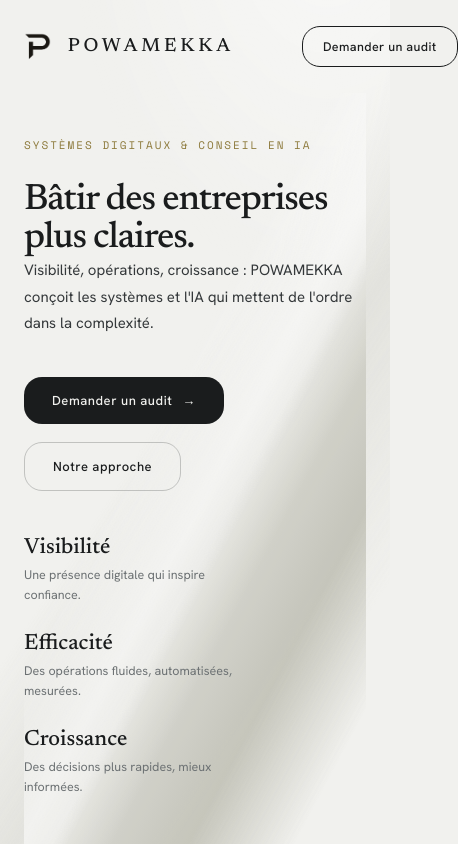
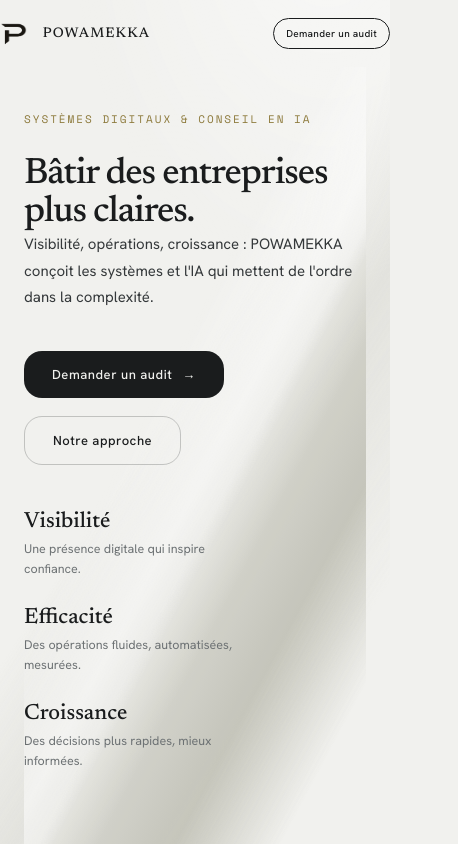
Before and after one commit to ozaance/realpowamekka, a Next.js app: page / in a window 390 px wide. Shown: the top 844 px of the page, 458 px wide, since content can reach past the window. Built offline with nearby package versions, Linux system fonts and the light colour scheme; a web font is replaced by a local one.

Commit message:
Fix navbar mobile overflow

```diff
--- a/styles/hikari-v2.css
+++ b/styles/hikari-v2.css
@@ -395,3 +395,12 @@
 .cbox.after .order .mod{stroke:var(--gold);opacity:.9;stroke-width:1.8}
 .cbox.after .order .ln{stroke:var(--gold);opacity:.62;stroke-width:1.6}
 .cbox.before .tangle path{fill:none;stroke:var(--ink-dim);stroke-width:1.3;opacity:.42}
+
+/* ---------- RESPONSIVE FIX : navbar mobile ---------- */
+@media (max-width: 540px) {
+  .navbar { padding: 0; }
+  .v-nav { padding: 18px 0; gap: 10px; }
+  .brand .wm { font-size: 14px; letter-spacing: 0.08em; }
+  .brand img { height: 22px; }
+  .nav-cta { font-size: 10px; padding: 8px 12px; white-space: nowrap; }
+}
```
